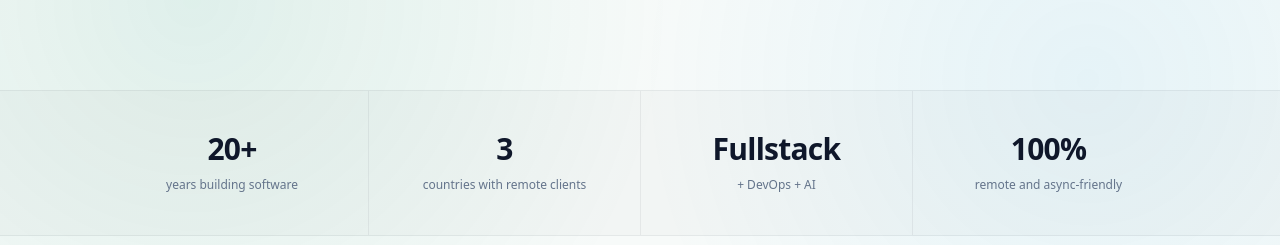
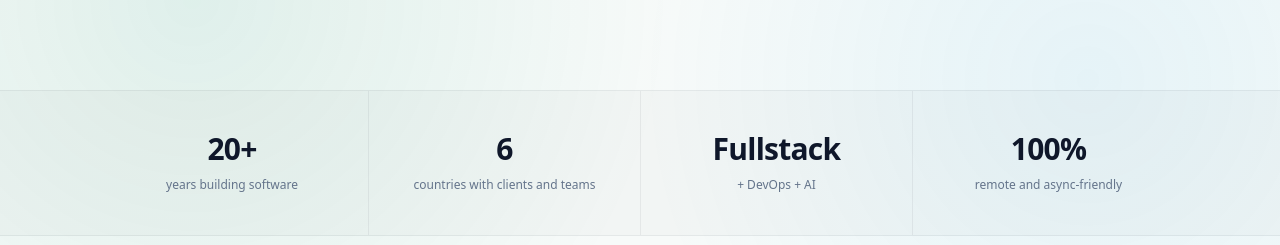
Before and after one commit to jimalbertdev/portfolio, a React (Vite) app: page / in a window 1280 px wide. Shown: the part 800-1045 px from the top of the page. Built offline with nearby package versions, Linux system fonts and the light colour scheme.

Commit message:
content: update client countries to six

```diff
--- a/index.html
+++ b/index.html
@@ -10,7 +10,7 @@
     <title>Alberto Jiménez — Fullstack Senior | React, Python, PHP y DevOps</title>
     <meta
       name="description"
-      content="Desarrollador fullstack senior con 20+ años de experiencia construyendo software, SPAs con React/Vite, APIs en Python/PHP y MySQL, y desplegando en servidores Nginx/Apache. Experiencia remota con clientes de Canadá, España y Perú."
+      content="Desarrollador fullstack senior con 20+ años de experiencia construyendo software, SPAs con React/Vite, APIs en Python/PHP y MySQL, y desplegando en servidores Nginx/Apache. Experiencia remota con clientes de Colombia, Perú, EE.UU., Canadá, España y Venezuela."
     />
     <link rel="canonical" href="https://jimalbertdev.github.io/portfolio/" />
 
--- a/src/content.ts
+++ b/src/content.ts
@@ -147,8 +147,8 @@ export const stats = [
     label: { es: 'años construyendo software', en: 'years building software' },
   },
   {
-    value: { es: '3', en: '3' },
-    label: { es: 'países con clientes remotos', en: 'countries with remote clients' },
+    value: { es: '6', en: '6' },
+    label: { es: 'países con clientes y equipos', en: 'countries with clients and teams' },
   },
   {
     value: { es: 'Fullstack', en: 'Fullstack' },
@@ -834,12 +834,12 @@ export const about = {
     es: [
       'Soy Alberto Jiménez, desarrollador fullstack senior con más de 20 años de experiencia en desarrollo y TI. Trabajo con React y Vite en el frontend, y Python/PHP con MySQL en el backend.',
       'También administro servidores Nginx/Apache y despliegues. Esa combinación me permite resolver el ciclo completo: desde la interfaz hasta la infraestructura.',
-      'He colaborado de forma remota con equipos y clientes en Canadá, España y Perú, incluyendo proyectos bajo NDA. Me enfoco en performance, estabilidad y código que el equipo pueda mantener.',
+      'He colaborado de forma remota con equipos y clientes en Colombia, Perú, EE.UU., Canadá, España y Venezuela, incluyendo proyectos bajo NDA. Me enfoco en performance, estabilidad y código que el equipo pueda mantener.',
     ],
     en: [
       'I am Alberto Jiménez, a senior fullstack developer with 20+ years of experience in software development and IT. I work with React and Vite on the frontend, and Python/PHP with MySQL on the backend.',
       'I also manage Nginx/Apache servers and deployments. That combination lets me cover the full lifecycle: from the interface to the infrastructure.',
-      'I have worked remotely with teams and clients in Canada, Spain and Peru, including NDA-protected projects. I focus on performance, stability and code the team can maintain.',
+      'I have worked remotely with teams and clients in Colombia, Peru, the US, Canada, Spain and Venezuela, including NDA-protected projects. I focus on performance, stability and code the team can maintain.',
     ],
   },
   facts: [
```
Also changed, not shown: public/og.svg, 1 other file (tests, documents, lock files or other folders).
